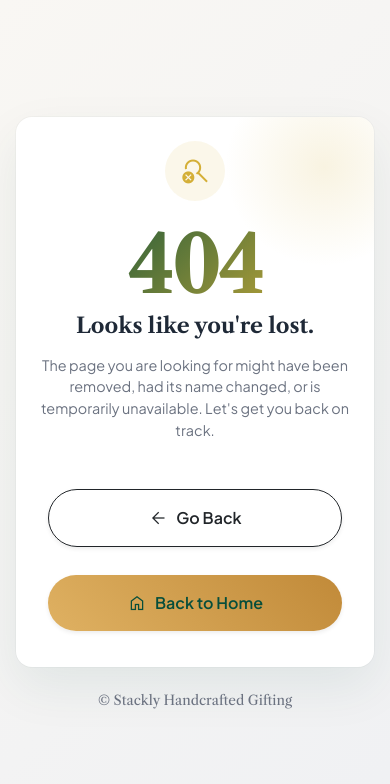
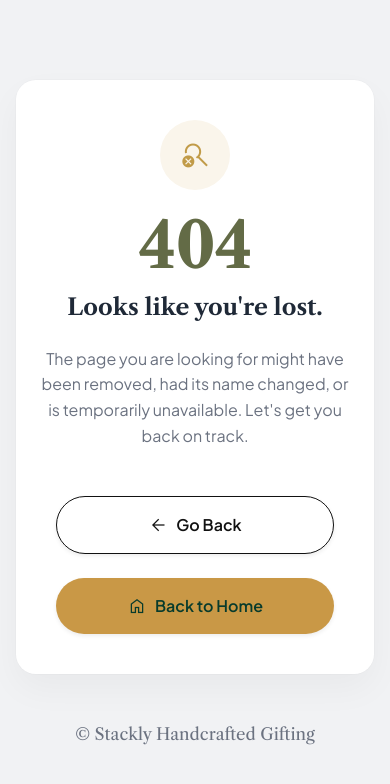
Before and after one commit to rajeshpvmca/personalized-gifts-store, a plain HTML site: page 404.html in a window 390 px wide. Drawn offline with nearby package versions, Linux system fonts and the light colour scheme; a script that the page names is missing.

Commit message:
over flow changes

```diff
--- a/404.html
+++ b/404.html
@@ -19,29 +19,15 @@
 
     <style>
         body {
-            /* Create a beautiful soft background */
-            background: linear-gradient(135deg, rgba(249,247,243,1) 0%, rgba(229,231,235,0.6) 100%);
+            background-color: #f1f2f4;
         }
 
         .error-card {
-            background-color: var(--color-surface);
+            background-color: #ffffff;
             border-radius: 24px;
-            box-shadow: 0 20px 50px rgba(6, 78, 59, 0.08), 0 0 0 1px rgba(6, 78, 59, 0.03);
+            box-shadow: 0 15px 35px rgba(0, 0, 0, 0.04), 0 0 0 1px rgba(0, 0, 0, 0.02);
             position: relative;
             overflow: hidden;
-        }
-
-        /* Decorative gradient blob inside the card */
-        .error-card::before {
-            content: '';
-            position: absolute;
-            top: -50px;
-            right: -50px;
-            width: 200px;
-            height: 200px;
-            background: radial-gradient(circle, rgba(212, 175, 55, 0.15) 0%, rgba(255, 255, 255, 0) 70%);
-            border-radius: 50%;
-            z-index: 0;
         }
 
         .card-content {
@@ -50,21 +36,18 @@
         }
 
         .error-code {
-            font-size: clamp(5rem, 15vw, 9rem);
+            font-size: clamp(4rem, 15vw, 5rem);
             font-family: var(--font-heading);
             font-weight: 700;
             line-height: 1;
-            background: linear-gradient(135deg, var(--color-primary), var(--color-secondary));
-            -webkit-background-clip: text;
-            -webkit-text-fill-color: transparent;
-            opacity: 0.95;
-            letter-spacing: -0.05em;
+            color: #636b46;
+            letter-spacing: -0.02em;
         }
 
         .icon-container {
-            width: 80px;
-            height: 80px;
-            background: rgba(212, 175, 55, 0.1);
+            width: 70px;
+            height: 70px;
+            background-color: #faf5eb;
             border-radius: 50%;
             display: flex;
             align-items: center;
@@ -72,55 +55,79 @@
             margin: 0 auto;
         }
 
+        .btn-custom-outline {
+            background-color: #ffffff;
+            border: 1px solid #111111;
+            color: #111111;
+            font-weight: 600;
+            border-radius: 50rem;
+        }
+        .btn-custom-outline:hover {
+            background-color: #f8f9fa;
+        }
+
+        .btn-custom-solid {
+            background-color: #c99846;
+            color: #073b2c;
+            font-weight: 600;
+            border: none;
+            border-radius: 50rem;
+        }
+        .btn-custom-solid:hover {
+            background-color: #b88a3e;
+            color: #073b2c;
+        }
+
         /* Mobile specific adjustments to ensure it works well down to 320px */
-        @media (max-width: 400px) {
-            .btn-mobile-full {
+        @media (max-width: 450px) {
+            .error-card {
+                padding: 2.5rem 1.5rem !important;
+                border-radius: 20px;
+            }
+            .action-buttons {
+                flex-direction: column !important;
+                padding: 0 1rem !important;
+            }
+            .action-buttons .btn {
                 width: 100% !important;
-                margin-bottom: 0.75rem;
-            }
-            .error-card {
-                padding: 1.5rem !important;
-                border-radius: 16px;
-            }
-            .icon-container {
-                width: 60px;
-                height: 60px;
+                padding-top: 1rem !important;
+                padding-bottom: 1rem !important;
             }
         }
     </style>
 </head>
 <body class="text-dark font-body-md d-flex flex-column min-vh-100 align-items-center justify-content-center p-3 p-md-4">
 
-    <main class="w-100" style="max-width: 650px;">
-        <div class="error-card p-4 p-md-5 text-center" data-aos="zoom-in" data-aos-duration="800">
+    <main class="w-100" style="max-width: 440px;">
+        <div class="error-card p-5 text-center" data-aos="zoom-in" data-aos-duration="800">
             <div class="card-content">
                 <!-- Icon -->
                 <div class="icon-container mb-4" data-aos="fade-down" data-aos-delay="100">
-                    <span class="material-symbols-outlined" style="font-size: clamp(2rem, 8vw, 3rem); color: var(--color-secondary);">
+                    <span class="material-symbols-outlined" style="font-size: 2rem; color: #c19b48;">
                         search_off
                     </span>
                 </div>
 
                 <!-- 404 Text -->
-                <h1 class="error-code mb-2" data-aos="fade-down" data-aos-delay="200">404</h1>
+                <h1 class="error-code mb-3" data-aos="fade-down" data-aos-delay="200">404</h1>
 
                 <!-- Heading -->
-                <h2 class="h4 mb-3 fw-bold" style="color: var(--color-text-main);" data-aos="fade-up" data-aos-delay="300">
+                <h2 class="h3 mb-4 fw-bold" style="color: #1f2937; font-family: var(--font-heading);" data-aos="fade-up" data-aos-delay="300">
                     Looks like you're lost.
                 </h2>
 
                 <!-- Description -->
-                <p class="mb-5 mx-auto" style="color: var(--color-text-muted); font-size: clamp(0.9rem, 3vw, 1.05rem); max-width: 450px;" data-aos="fade-up" data-aos-delay="400">
+                <p class="mb-5 mx-auto" style="color: #6b7280; font-size: 1rem; line-height: 1.6;" data-aos="fade-up" data-aos-delay="400">
                     The page you are looking for might have been removed, had its name changed, or is temporarily unavailable. Let's get you back on track.
                 </p>
 
                 <!-- Buttons -->
-                <div class="d-flex flex-column flex-sm-row justify-content-center gap-3 px-2 px-sm-0" data-aos="fade-up" data-aos-delay="500">
-                    <button onclick="history.back()" class="btn btn-outline-dark rounded-pill px-5 py-3 d-inline-flex align-items-center justify-content-center gap-2 fw-bold transition-lift w-100 w-sm-auto btn-mobile-full shadow-sm">
+                <div class="action-buttons d-flex flex-column gap-4 px-2" data-aos="fade-up" data-aos-delay="500">
+                    <button onclick="history.back()" class="btn btn-custom-outline px-4 py-3 d-inline-flex align-items-center justify-content-center gap-2 transition-lift shadow-sm">
                         <span class="material-symbols-outlined fs-5">arrow_back</span>
                         Go Back
                     </button>
-                    <a href="index.html" class="btn rounded-pill px-5 py-3 d-inline-flex align-items-center justify-content-center gap-2 fw-bold transition-lift w-100 w-sm-auto btn-mobile-full shadow-sm" style="background: linear-gradient(45deg, #dfb162, #c18a39); color: #064e3b; border: none; text-decoration: none;">
+                    <a href="index.html" class="btn btn-custom-solid px-4 py-3 d-inline-flex align-items-center justify-content-center gap-2 transition-lift shadow-sm text-decoration-none">
                         <span class="material-symbols-outlined fs-5">home</span>
                         Back to Home
                     </a>
@@ -129,15 +136,15 @@
         </div>
 
         <!-- Subtle Brand Text outside card -->
-        <div class="text-center mt-4" data-aos="fade-in" data-aos-delay="800">
-            <p style="font-size: 0.85rem; color: var(--color-text-muted); font-family: var(--font-heading);">
+        <div class="text-center mt-5" data-aos="fade-in" data-aos-delay="800">
+            <p style="font-size: 1.05rem; color: #6b7280; font-family: var(--font-heading);">
                 &copy; Stackly Handcrafted Gifting
             </p>
         </div>
     </main>
 
     <!-- Bootstrap 5.3.3 JS Bundle -->
-    <script src="https://cdn.jsdelivr.net/npm/bootstrap@5.3.3/dist/js/bootstrap.bundle.min.js" integrity="sha384-YvpcrYf0tY3lHB60NNkmxc5s9fDVZLESaAA55NDzOxhy9GkcIdslK1eN7N6jIeHz" crossorigin="anonymous"></script>
+    <script src="https://cdn.jsdelivr.net/npm/bootstrap@5.3.3/dist/js/bootstrap.bundle.min.js" integrity="sha384-YvpcrYf0tY3lHB60NNkmXc5s9fDVZLESaAA55NDzOxhy9GkcIdslK1eN7N6jIeHz" crossorigin="anonymous"></script>
 
     <!-- AOS JS -->
     <script src="https://unpkg.com/aos@2.3.1/dist/aos.js"></script>
--- a/css/style.css
+++ b/css/style.css
@@ -20,11 +20,16 @@
     --font-body: 'Plus Jakarta Sans', sans-serif;
 }
 
+html, body {
+    overflow-x: hidden;
+    width: 100%;
+    position: relative;
+}
+
 body {
     background-color: var(--color-background);
     color: var(--color-text-main);
     font-family: var(--font-body);
-    overflow-x: hidden;
 }
 
 h1,
@@ -842,3 +847,70 @@ h6 {
 .group:hover .group-hover-translate-x {
     transform: translateX(8px);
 }
+
+/* Fullscreen Mobile Menu Override */
+@media (max-width: 991px) {
+    /* Make the collapse container fixed over the screen */
+    #navbarContent {
+        position: fixed;
+        top: 76px; /* Sits just below the header logo */
+        left: 0;
+        right: 0;
+        bottom: 0;
+        background-color: #f4f4f4;
+        z-index: 1040;
+        padding: 3rem 1rem;
+        overflow-y: auto;
+    }
+
+    /* Ensure flex display is maintained during Bootstrap collapse animations */
+    #navbarContent.collapsing,
+    #navbarContent.show {
+        display: flex !important;
+        flex-direction: column;
+        align-items: center;
+        justify-content: flex-start;
+        height: calc(100vh - 76px);
+    }
+
+    /* Center and stack the navigation links */
+    #navbarContent .navbar-nav {
+        width: 100%;
+        display: flex;
+        flex-direction: column;
+        align-items: center;
+        gap: 1.5rem;
+        margin-bottom: 2rem !important;
+    }
+
+    #navbarContent .nav-link {
+        font-size: 1.15rem;
+        font-weight: 700;
+        color: var(--color-primary) !important;
+        padding: 0.25rem 0.5rem;
+        transition: all 0.3s ease;
+    }
+
+    /* Style the active/hovered link with a bottom border */
+    #navbarContent .nav-link.active,
+    #navbarContent .nav-link:hover {
+        color: var(--color-primary) !important;
+        border-bottom: 2px solid var(--color-secondary);
+    }
+
+    /* Style the Login button to match the solid pill from the mockup */
+    #navbarContent .login-btn-custom {
+        background-color: var(--color-secondary) !important;
+        color: var(--color-primary) !important;
+        border: none !important;
+        font-weight: 700;
+        padding: 0.8rem 2.5rem !important;
+        border-radius: 50rem;
+        box-shadow: 0 4px 15px rgba(223, 177, 98, 0.3);
+    }
+
+    .navbar-toggler .material-symbols-outlined {
+        color: var(--color-primary) !important;
+        font-size: 2rem;
+    }
+}
```
Also changed, not shown: about.html (+1 -1 lines), blog.html (+1 -1 lines), contact.html (+1 -1 lines), corporate.html (+1 -1 lines), header.html (+1 -1 lines), index.html (+1 -1 lines), occasions.html (+1 -1 lines), reviews.html (+1 -1 lines).
